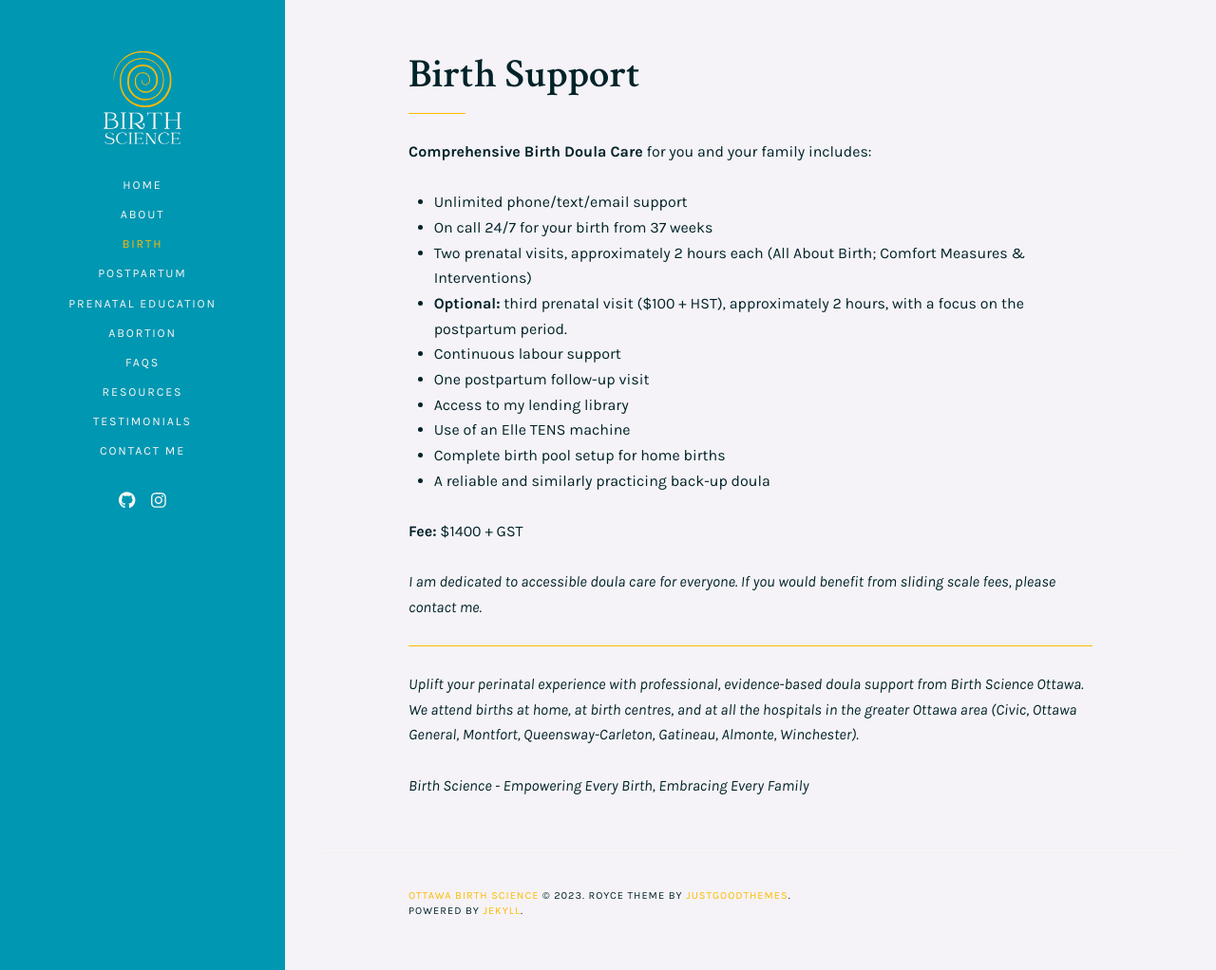
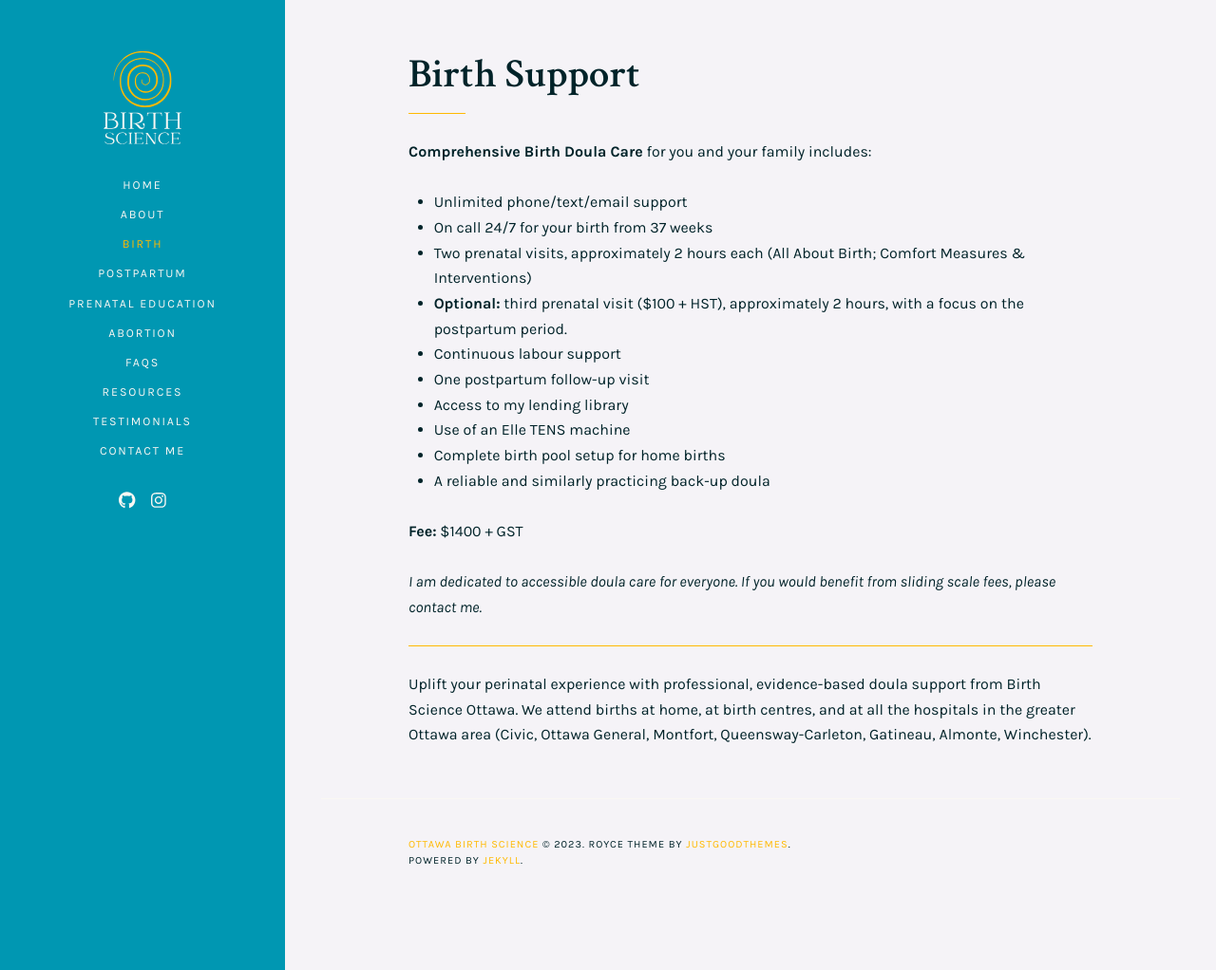
Before and after one commit to mch3rry/mypage, a Jekyll site: the page built from birth.md, in a window 1280 px wide and 1022 px high. Shown: the whole window at 95% size. Built offline with Jekyll 4.4.1, drawn with Linux system fonts in a browser that asks for light colours.

Commit message:
Update birth.md

```diff
--- a/birth.md
+++ b/birth.md
@@ -24,6 +24,4 @@ title: "Birth Support"
 
 <hr style="height:1px;border-width:0;color:#ffb901;background-color:#ffb901">
 
-<p><i>Uplift your perinatal experience with professional, evidence-based doula support from Birth Science Ottawa. We attend births at home, at birth centres, and at all the hospitals in the greater Ottawa area (Civic, Ottawa General, Montfort, Queensway-Carleton, Gatineau, Almonte, Winchester).</i></p>
-
-<p><i>Birth Science - Empowering Every Birth, Embracing Every Family</i></p>
+<p>Uplift your perinatal experience with professional, evidence-based doula support from Birth Science Ottawa. We attend births at home, at birth centres, and at all the hospitals in the greater Ottawa area (Civic, Ottawa General, Montfort, Queensway-Carleton, Gatineau, Almonte, Winchester).</p>
```
